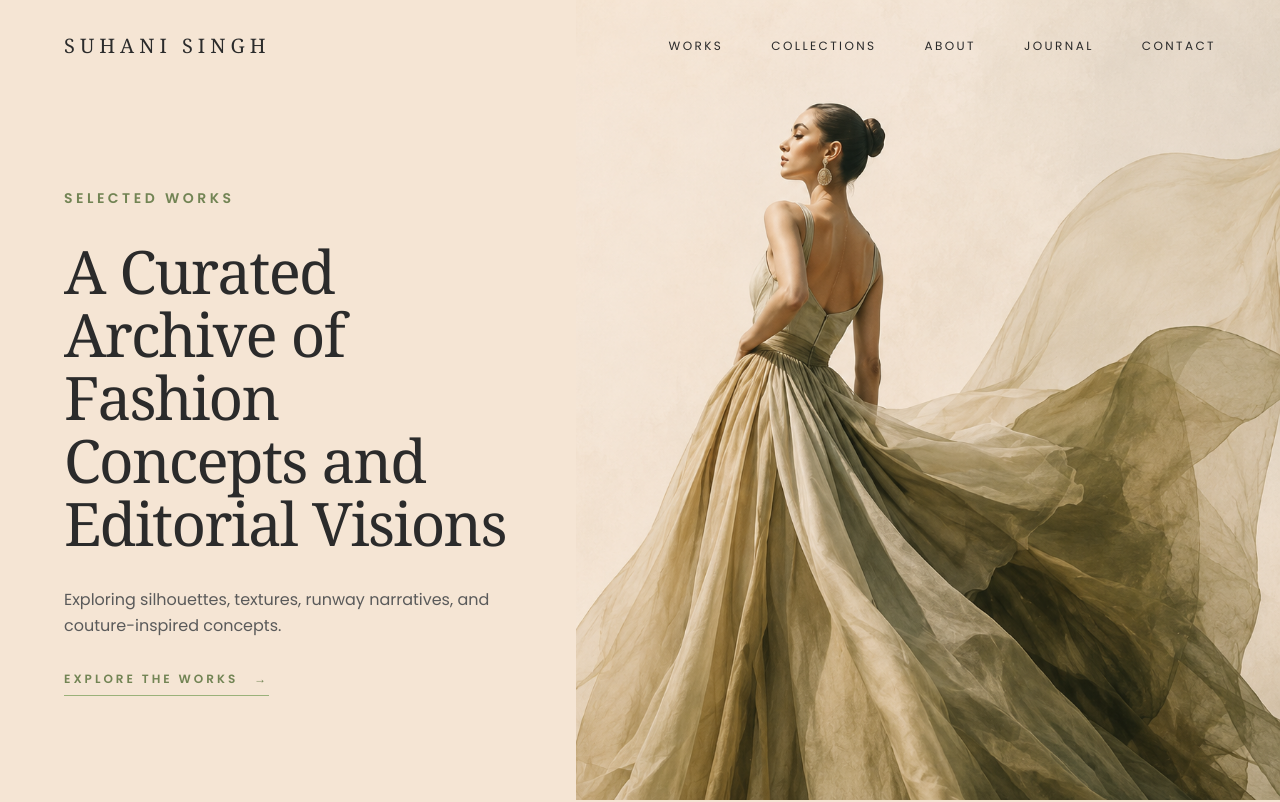
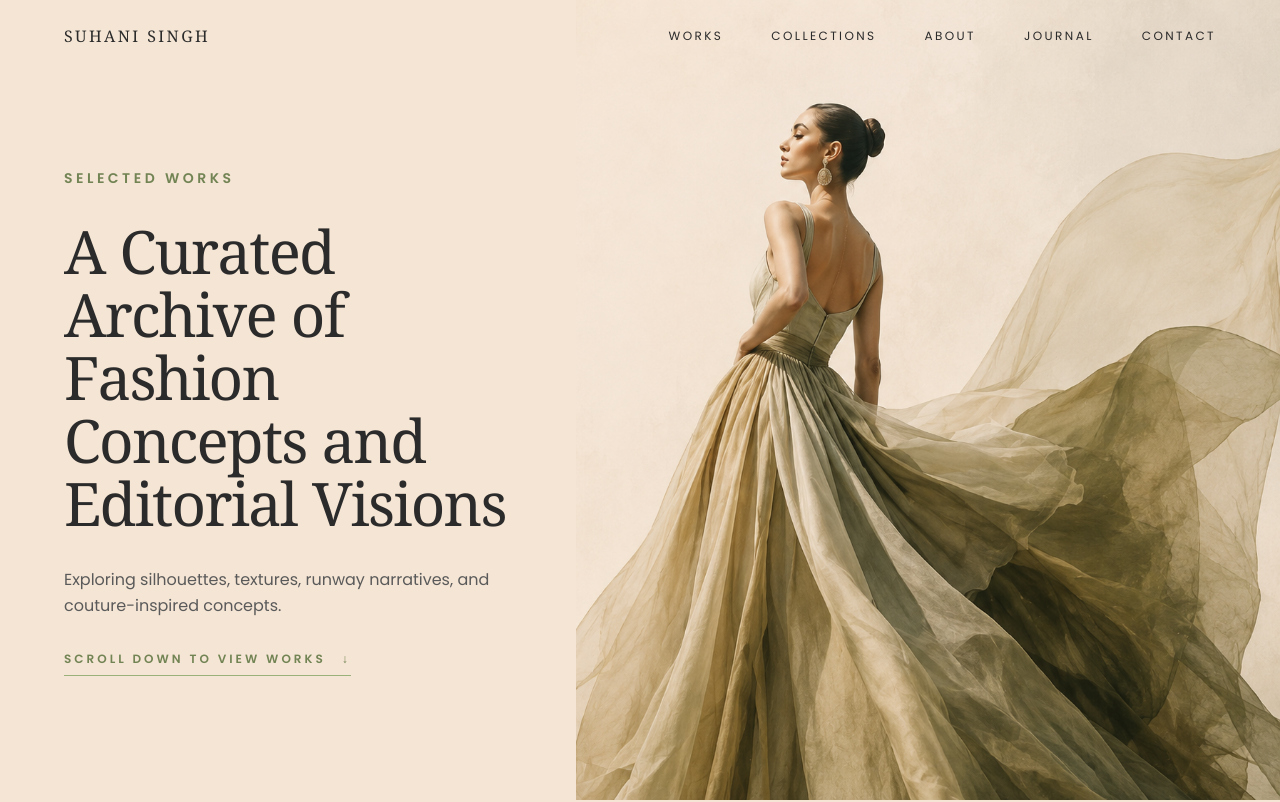
Before and after one commit to Aniket-Singh-Baghel/Suhani-s-Portfolio, a React (Vite) app: page /portfolio in a window 1280 px wide. Shown: the top 802 px of the page. Built offline with nearby package versions, Linux system fonts and the light colour scheme.

Commit message:
allignement

```diff
--- a/src/components/portfolio/PortfolioIntro.jsx
+++ b/src/components/portfolio/PortfolioIntro.jsx
@@ -10,8 +10,8 @@ const PortfolioIntro = () => {
 
   return (
     <section className="min-h-screen bg-[#f5e5d4] px-6 lg:px-16 overflow-hidden relative">
-      <nav className="relative z-30 flex justify-between items-center py-8">
-        <h2 onClick={() => navigate('/')} className="font-serif tracking-[0.25em] text-xl cursor-pointer z-50 relative">
+      <nav className="relative z-30 flex justify-between items-center py-6">
+        <h2 onClick={() => navigate('/')} className="font-serif tracking-[0.15em] text-base cursor-pointer z-50 relative">
           SUHANI SINGH
         </h2>
 
@@ -77,7 +77,7 @@ const PortfolioIntro = () => {
           initial={{ opacity: 0, y: 40 }}
           animate={{ opacity: 1, y: 0 }}
           transition={{ duration: 0.8 }}
-          className="max-w-[540px] mb-8 lg:mb-25 relative z-10 w-full"
+          className="max-w-[540px] mb-8 lg:mb-25 relative z-10 w-full mt-5 lg:mt-0"
         >
           <p className="uppercase font-extrabold text-[#728454] tracking-[0.25em] text-xs lg:text-sm mb-4 lg:mb-8">
             Selected Works
@@ -130,8 +130,8 @@ const PortfolioIntro = () => {
             runway narratives, and couture-inspired concepts.
           </p>
           <button className="mt-6 lg:mt-8 font-extrabold text-[#728454] flex items-center gap-4 border-b border-[#9AB17A] pb-2 uppercase tracking-[0.25em] text-[10px] lg:text-xs cursor-pointer w-fit">
-            Explore The Works
-            <span>→</span>
+            Scroll Down to View Works
+            <span>↓</span>
           </button>
         </motion.div>
 
@@ -145,7 +145,7 @@ const PortfolioIntro = () => {
             relative
             w-[calc(100%+3rem)]
             -ml-6
-            h-[50vh]
+            h-[55vh]
             lg:w-[55%]
             lg:ml-0
             lg:absolute
@@ -153,7 +153,7 @@ const PortfolioIntro = () => {
             lg:right-0
             lg:h-screen
             overflow-hidden
-            mt-4 lg:mt-0
+            -mt-10 lg:mt-0
           "
         >
           <img
```
